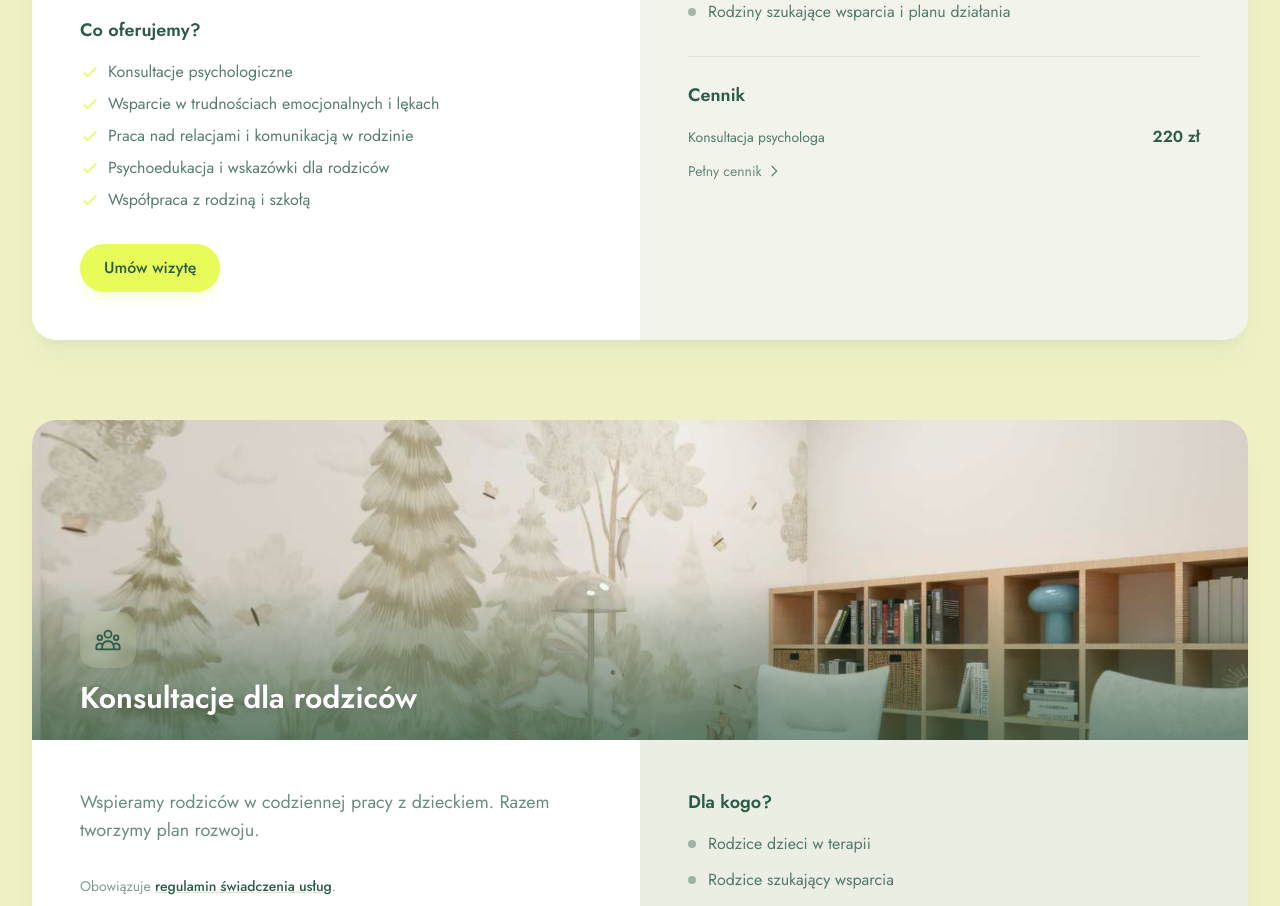
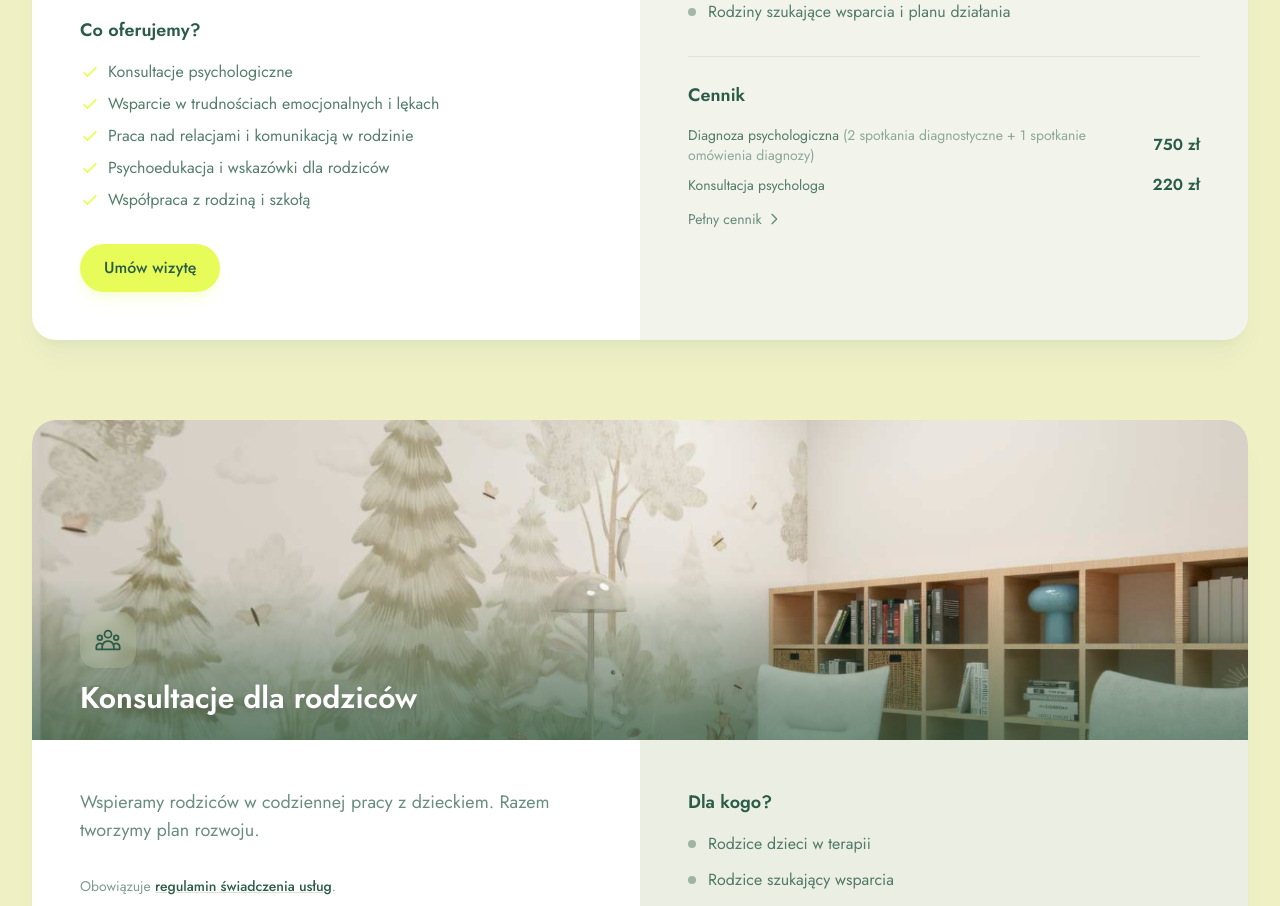
Before and after one commit to PolanaPrzygody/polanaprzygody-pl, a Next.js app: page /uslugi in a window 1280 px wide. Shown: the part 2960-3866 px from the top of the page. Built offline with nearby package versions, Linux system fonts and the light colour scheme.

Commit message:
feat: diagnoza psychologiczna

```diff
--- a/src/app/uslugi/page.tsx
+++ b/src/app/uslugi/page.tsx
@@ -17,7 +17,7 @@ const servicePriceMap: Record<string, string[]> = {
     "rediagnoza-logopedyczna",
   ],
   "integracja-sensoryczna": ["diagnoza-si", "terapia-si"],
-  psycholog: ["konsultacja-psychologa"],
+  psycholog: ["diagnoza-psychologiczna", "konsultacja-psychologa"],
 };
 
 // Get prices for a service
--- a/src/data/prices.ts
+++ b/src/data/prices.ts
@@ -23,6 +23,15 @@ export const prices: PriceItem[] = [
     price: 300,
     currency: "zł",
     description: "2 spotkania: 1 z rodzicem, drugie z dzieckiem",
+    category: "diagnoza",
+  },
+  {
+    id: "diagnoza-psychologiczna",
+    name: "Diagnoza psychologiczna",
+    price: 750,
+    currency: "zł",
+    description:
+      "2 spotkania diagnostyczne + 1 spotkanie omówienia diagnozy",
     category: "diagnoza",
   },
   {
```
